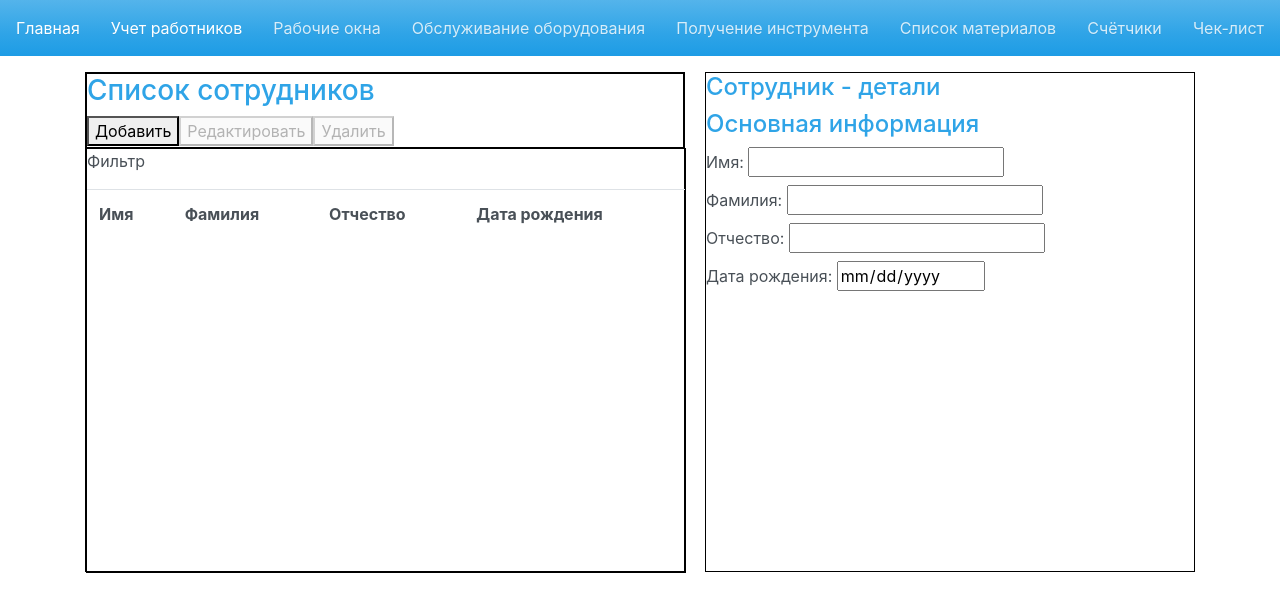
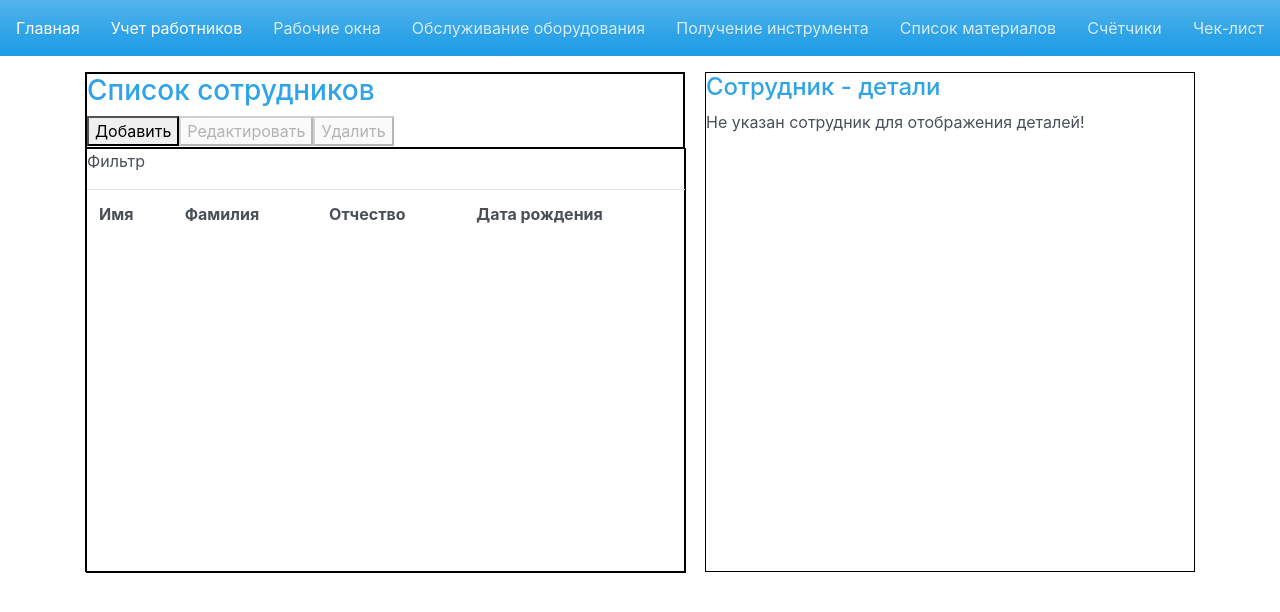
Before and after one commit to CloudOpsMaster/factoryBusinessOptimisation, an Angular app in the folder business-optimisation-app/: page /employee in a window 1280 px wide. Shown: the top 612 px of the page. Built offline with nearby package versions, Linux system fonts and the light colour scheme.

Commit message:
HR: editor display corrections

```diff
--- a/business-optimisation-app/src/app/dsob/employee/employee-editor/employee-editor.component.html
+++ b/business-optimisation-app/src/app/dsob/employee/employee-editor/employee-editor.component.html
@@ -3,5 +3,6 @@
     <button (click)="onSave()">Сохранить</button>
     <button (click)="onCancel()">Отмена</button>
 </div>
-<app-employee-info-editor [mainInfo]="employee.mainInfo"
+<span *ngIf="!employee">Не указан сотрудник для отображения деталей!</span>
+<app-employee-info-editor *ngIf="employee" [mainInfo]="employee.mainInfo"
                         [viewMode]="viewMode"></app-employee-info-editor>
--- a/business-optimisation-app/src/app/dsob/employee/employee-editor/employee-editor.component.ts
+++ b/business-optimisation-app/src/app/dsob/employee/employee-editor/employee-editor.component.ts
@@ -58,8 +58,10 @@ export class EmployeeEditorComponent implements OnInit, OnChanges {
   private readEmployee() {
     if (this.employeeId > -1 && this.viewMode !== EmployeeViewMode.Add) {
       this.employee = this.employeeService.employees.find(e => e.mainInfo.id === this.employeeId).clone();
+    } else if (this.viewMode === EmployeeViewMode.Add) {
+      this.employee = new EmployeeInfo();
     } else {
-      this.employee = new EmployeeInfo();
+      this.employee = undefined;
     }
   }
 
--- a/business-optimisation-app/src/app/dsob/employee/employee-list/employee-list.component.ts
+++ b/business-optimisation-app/src/app/dsob/employee/employee-list/employee-list.component.ts
@@ -55,6 +55,8 @@ export class EmployeeListComponent implements OnInit, OnChanges {
       } else {
         this.onRowClick(this.filteredEmployees[0]);
       }
+    } else {
+      this.currentEmpChanged.emit(-1);
     }
   }
 
```
